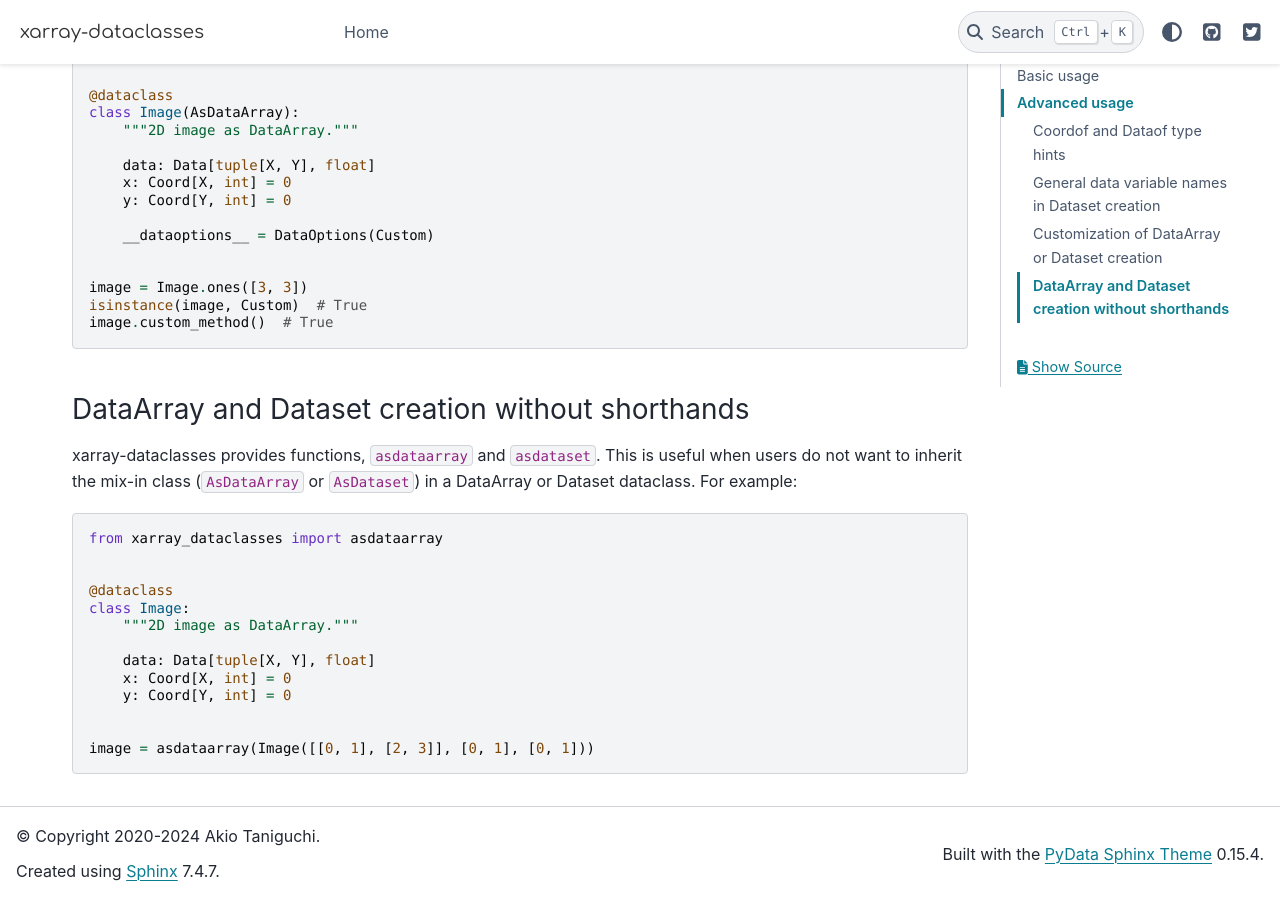
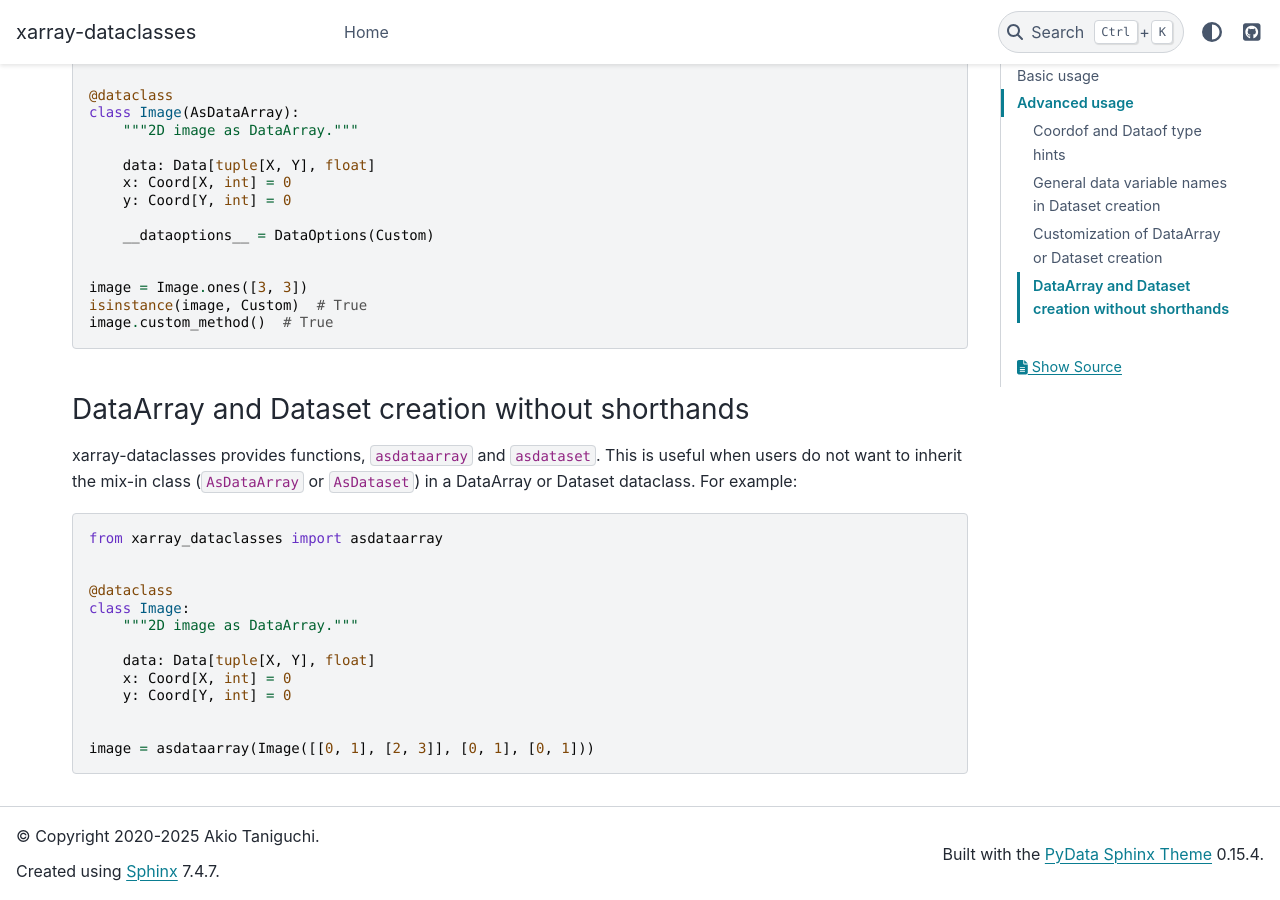
Before and after one commit to astropenguin/xarray-dataclasses, a Sphinx documentation site: the page built from docs/index.md, in a window 1280 px wide and 900 px high, scrolled down 6454 px. Built offline with Sphinx 7.4.7 and the PyData theme 0.15.4, drawn with Linux system fonts in a browser that asks for light colours; pages that are not in the unit, such as notebooks, are missing from menus.

Commit message:
#235 Update docs

```diff
--- a/docs/conf.py
+++ b/docs/conf.py
@@ -1,10 +1,11 @@
 # project information
 author = "Akio Taniguchi"
-copyright = "2020-2024 Akio Taniguchi"
+copyright = "2020-2025 Akio Taniguchi"
 
 
 # general configuration
 add_module_names = False
+autodoc_member_order = "bysource"
 autodoc_typehints = "both"
 autodoc_typehints_format = "short"
 exclude_patterns = [
@@ -24,13 +25,8 @@ templates_path = ["_templates"]
 
 
 # options for HTML output
-html_static_path = ["_static"]
 html_theme = "pydata_sphinx_theme"
 html_theme_options = {
-    "logo": {
-        "image_light": "logo-light.svg",
-        "image_dark": "logo-dark.svg",
-    },
-    "github_url": "https://github.com/astropenguin/xarray-dataclasses/",
-    "twitter_url": "https://twitter.com/astropengu_in/",
+    "github_url": "https://github.com/astropenguin/xarray-dataclasses",
+    "logo": {"text": "xarray-dataclasses"},
 }
```
Also changed, not shown: docs/_static/logo-dark.svg (deleted), docs/_static/logo-light.svg (deleted), 1 other file.
